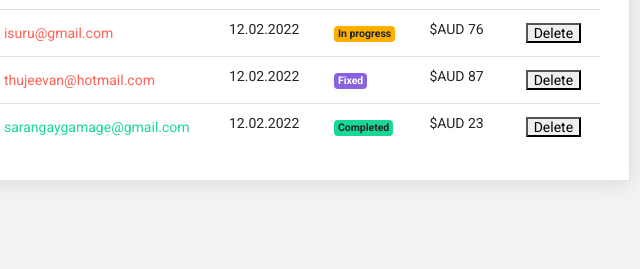
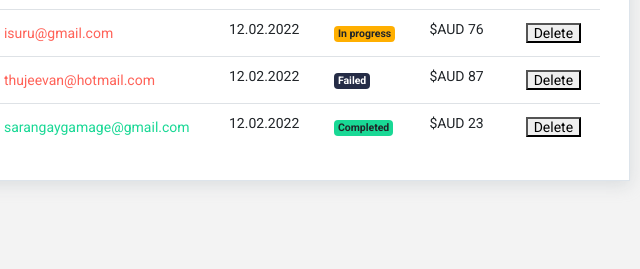
Before and after one commit to Isuru-Manawadu/Vacation4u_BackEnd, a plain HTML site: page src/pages/tables/basic-table.html in a window 1280 px wide. Shown: the part 280-549 px from the top of the page, 623-1263 px from the left. Drawn offline with Linux system fonts and the light colour scheme; files that its build step writes are made by us from their sources; a web font is replaced by a local one.

Commit message:
update table, Fixed into Failed

```diff
--- a/src/pages/tables/basic-table.html
+++ b/src/pages/tables/basic-table.html
@@ -293,7 +293,7 @@
                             <label> 12.02.2022</label>
                           </td>
                           <td>
-                            <label class="badge badge-info">Fixed</label>
+                            <label class="badge badge-dark">Failed</label>
                           </td>
                           <td>
                             <label>$AUD 87</label>
```
